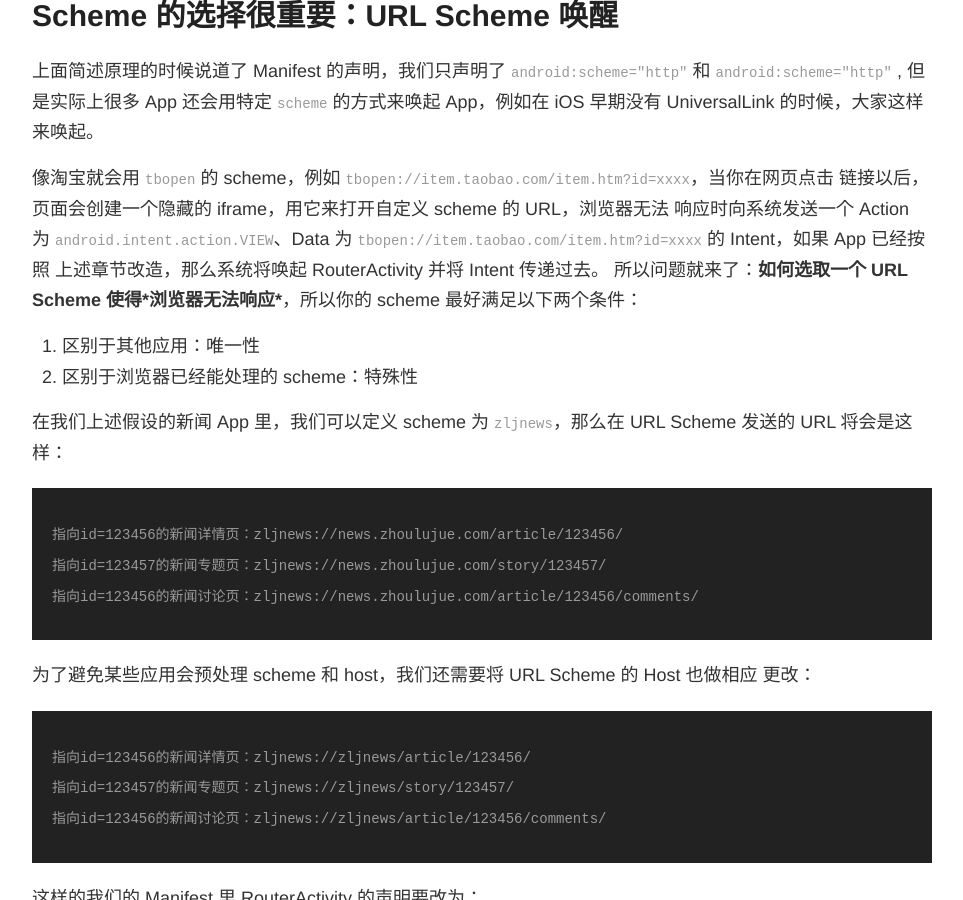
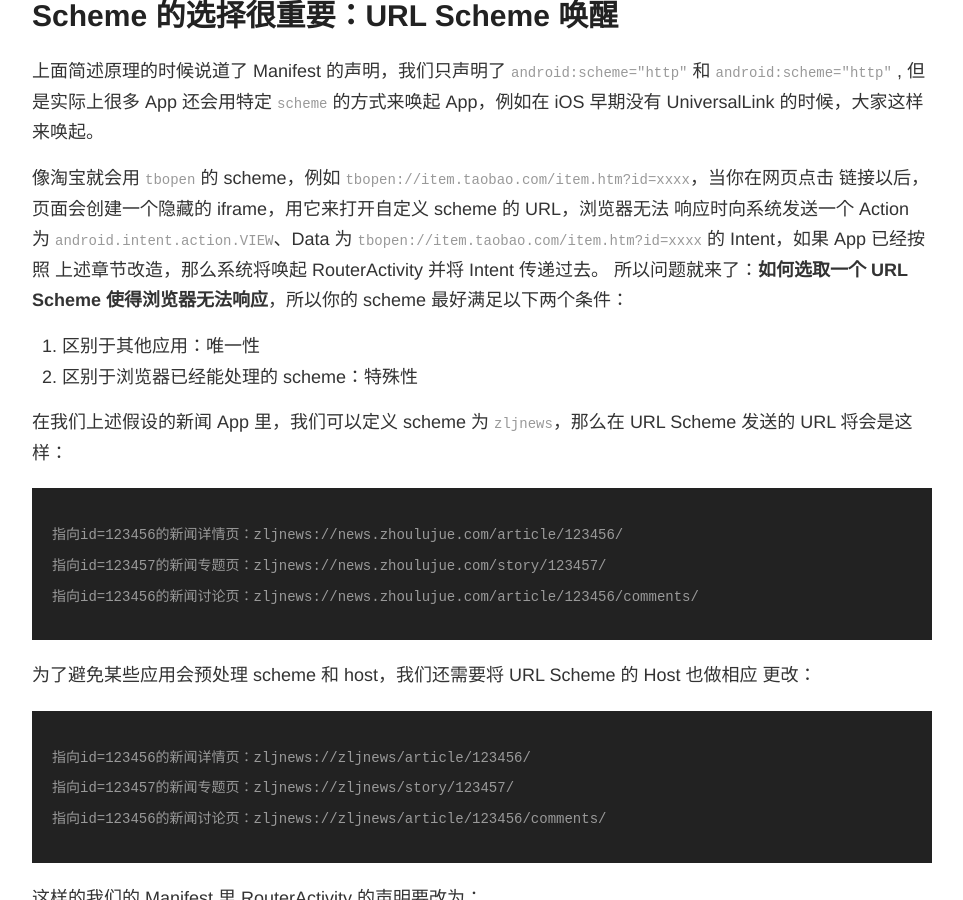
Before and after one commit to zhoulujue/zhoulujue.github.io, a Jekyll site: the page built from _posts/2018-4-10-DeepLink-On-Android.md, in a window 1280 px wide and 900 px high, scrolled down 2428 px. Shown: the whole window, without its empty margins (158-1121 px from the left). Built offline with Jekyll 4.4.1, drawn with Linux system fonts in a browser that asks for light colours; comment, search, counter and statistics services are not loaded.

Commit message:
Fix code style in applinks.

```diff
--- a/_posts/2018-4-10-DeepLink-On-Android.md
+++ b/_posts/2018-4-10-DeepLink-On-Android.md
@@ -97,7 +97,7 @@ App，例如在 iOS 早期没有 UniversalLink 的时候，大家这样来唤起
 响应时向系统发送一个 Action 为 `android.intent.action.VIEW`、Data 为
  `tbopen://item.taobao.com/item.htm?id=xxxx` 的 Intent，如果 App 已经按照
 上述章节改造，那么系统将唤起 RouterActivity 并将 Intent 传递过去。
-所以问题就来了：**如何选取一个 URL Scheme 使得*浏览器无法响应\***，所以你的 scheme
+所以问题就来了：**如何选取一个 URL Scheme 使得浏览器无法响应**，所以你的 scheme
 最好满足以下两个条件：
 
 1. 区别于其他应用：唯一性
```
Also changed, not shown: other parts of _posts/2018-4-10-DeepLink-On-Android.md (+3 -0 lines).
